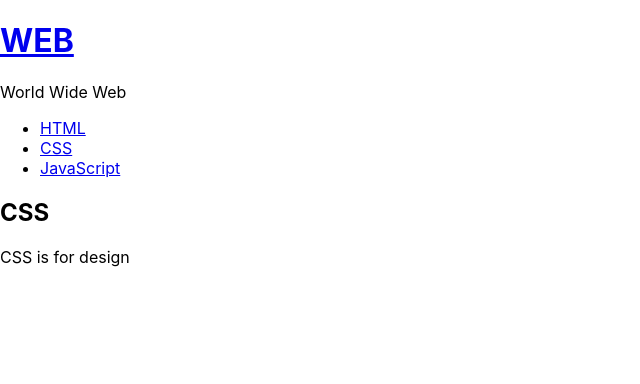
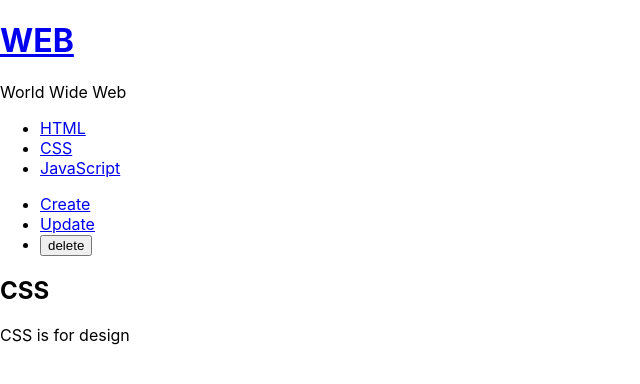
Before and after one commit to onedayz/react_practice, a React (Create React App) app: page / in a window 1280 px wide. Shown: the top 384 px of the page, without its empty margins (0-640 px from the left). Built offline with nearby package versions, Linux system fonts and the light colour scheme.

Commit message:
1. 리액트 기초의 22) 수업을 마치며까지(챕터1 끝)

```diff
--- a/src/App.js
+++ b/src/App.js
@@ -1,13 +1,17 @@
 import React, {Component} from 'react';
 import './App.css';
 import TOC from './components/TOC';
-import Content from './components/Content';
+import CreateContent from './components/CreateContent';
+import ReadContent from './components/ReadContent';
+import UpdateContent from './components/UpdateContent';
 import Subject from './components/Subject';
+import Control from './components/Control';
 
 
 class App extends Component{
     constructor(props) {
         super(props);
+        this.max_content_id = 3;
         this.state = {
             mode:'read',
             selected_content_id: 2,
@@ -24,24 +28,61 @@ class App extends Component{
         }
     }
 
-    render(){
-        console.log('App render');
-        let _title, _desc = null;
+    getReadContent(){
+        let i = 0;
+        while(i < this.state.contents.length){
+            let data = this.state.contents[i];
+            if(data.id === this.state.selected_content_id){
+                return data;
+            }
+            i++;
+        }
+    }
+    getContent(){
+        let _title, _desc, _article = null;
         if(this.state.mode === 'welcome'){
             _title = this.state.welcome.title;
             _desc = this.state.welcome.desc;
+            _article = <ReadContent title={_title} desc={_desc}/>;
         } else if(this.state.mode === 'read'){
-            let i = 0;
-            while(i < this.state.contents.length){
-                let data = this.state.contents[i];
-                if(data.id === this.state.selected_content_id){
-                    _title = this.state.contents[i].title;
-                    _desc = this.state.contents[i].desc;
-                    break;
-                }
-                i++;
-            }
+            let _content = this.getReadContent();
+            console.log('_content', _content);
+            _article = <ReadContent title={_content.title} desc={_content.desc}/>;
+        } else if(this.state.mode === 'create'){
+            _article =
+                <CreateContent onSubmit={function(_title, _desc){
+                    this.max_content_id++;
+                    let _contents = this.state.contents.concat(
+                        {id: this.max_content_id, title: _title, desc: _desc});
+                    this.setState({mode: 'read', selected_content_id: this.max_content_id, contents:_contents});
+                }.bind(this)
+                }/>;
+        } else if(this.state.mode === 'update'){
+            let _content = this.getReadContent();
+            _article =
+                <UpdateContent data={_content} onSubmit={function(_id, _title, _desc){
+                    let _contents = Array.from(this.state.contents);
+                    let i = 0;
+                    while(i < _contents.length){
+                        if(_contents[i].id === _id){
+                            _contents[i].id = _id;
+                            _contents[i].title = _title;
+                            _contents[i].desc = _desc;
+                            break;
+                        }
+                        i++;
+                    }
+                    this.setState({mode: 'read', contents:_contents});
+                }.bind(this)
+                }/>;
         }
+
+        return _article;
+    }
+
+    render(){
+        console.log('App render');
+
 
         return (
             <div className="App">
@@ -50,8 +91,29 @@ class App extends Component{
                 />
                 <TOC data={this.state.contents} onChangePage={function(id){
                     this.setState({mode:'read', selected_content_id:Number(id)})
-                }.bind(this)}></TOC>
-                <Content title={_title} desc={_desc}></Content>
+                }.bind(this)}/>
+                <Control onChangeMode={function (_mode){
+                    if(_mode === 'delete'){
+                        if(window.confirm('really?')){
+                            let _content = Array.from(this.state.contents);
+                            let i = 0;
+                            while(i < _content.length){
+                                if(_content[i].id === this.state.selected_content_id){
+                                    _content.splice(i,1);
+                                }
+                                i++;
+                            }
+                            this.setState({
+                                mode:'welcome',
+                                contents: _content
+                            })
+                            alert('deleted!');
+                        }
+                    } else{
+                        this.setState({mode:_mode});
+                    }
+                }.bind(this)}/>
+                {this.getContent()}
             </div>
         )
     }
--- /dev/null
+++ b/src/components/Control.js
@@ -0,0 +1,26 @@
+import React,{Component} from "react";
+
+class Control extends Component{
+    render(){
+        console.log('Control Render');
+
+        return (
+            <ul>
+                <li><a href="/create" onClick={function (e){
+                    e.preventDefault();
+                    this.props.onChangeMode('create');
+                }.bind(this)} >Create</a></li>
+                <li><a href="/update" onClick={function (e){
+                    e.preventDefault();
+                    this.props.onChangeMode('update');
+                }.bind(this)} >Update</a></li>
+                <li><input onClick={function(e){
+                    e.preventDefault();
+                    this.props.onChangeMode('delete');
+                }.bind(this)} type="button" value="delete"/></li>
+            </ul>
+        )
+    }
+}
+
+export default Control;
--- /dev/null
+++ b/src/components/CreateContent.js
@@ -0,0 +1,28 @@
+import React,{Component} from "react";
+
+class CreateContent extends Component{
+    render() {
+        console.log('CreateContent Render');
+
+        return(
+            <article>
+                <h2>Create</h2>
+                <form action="/create_process" method="post"
+                      onSubmit={function (e){
+                          e.preventDefault();
+                          this.props.onSubmit(
+                              e.target.title.value,
+                              e.target.desc.value
+                          );
+                      }.bind(this)}
+                >
+                    <p><input type="text" name="title" placeholder="title"/></p>
+                    <p><textarea name="desc" placeholder="description"/></p>
+                    <p><input type="submit"/></p>
+                </form>
+            </article>
+        )
+    }
+}
+
+export default CreateContent;
--- a/src/components/Content.js
+++ b/src/components/ReadContent.js
@@ -1,8 +1,8 @@
 import React,{Component} from "react";
 
-class Content extends Component{
+class ReadContent extends Component{
     render(){
-        console.log('Content render');
+        console.log('ReadContent render');
         return (
             <article>
                 <h2>{this.props.title}</h2>
@@ -12,4 +12,4 @@ class Content extends Component{
     }
 }
 
-export default Content;
+export default ReadContent;
--- a/src/components/TOC.js
+++ b/src/components/TOC.js
@@ -1,6 +1,11 @@
 import React, {Component} from "react";
 
 class TOC extends Component{
+    shouldComponentUpdate(nextProps, nextState, nextContext) {
+        console.log('===> TOC render shouldComponentUpdate', nextProps.data, this.props.data);
+        return !(nextProps.data === this.props.data);
+    }
+
     render(){
         console.log('TOC render');
         let lists =[];
--- /dev/null
+++ b/src/components/UpdateContent.js
@@ -0,0 +1,47 @@
+import React,{Component} from "react";
+
+class UpdateContent extends Component{
+    constructor(props) {
+        super(props);
+        this.state = {
+            id : this.props.data.id,
+            title : this.props.data.title,
+            desc : this.props.data.desc
+        }
+        this.inputFormHandler = this.inputFormHandler.bind(this);
+    }
+    inputFormHandler(e){
+        this.setState({[e.target.name] : e.target.value})
+    }
+    render() {
+        console.log('UpdateContent Render');
+
+        return(
+            <article>
+                <h2>Update</h2>
+                <form action="/update_process" method="post"
+                      onSubmit={function (e){
+                          e.preventDefault();
+                          this.props.onSubmit(
+                              // Number(e.target.id.value),
+                              // e.target.title.value,
+                              // e.target.desc.value
+                              this.state.id,
+                              this.state.title,
+                              this.state.desc,
+                          );
+                      }.bind(this)}
+                >
+                    <input type="hidden" name="id" value={this.state.id}/>
+                    <p><input type="text" name="title" placeholder="title" value={this.state.title}
+                        onChange={this.inputFormHandler}/></p>
+                    <p><textarea name="desc" placeholder="description" value={this.state.desc}
+                        onChange={this.inputFormHandler}/></p>
+                    <p><input type="submit"/></p>
+                </form>
+            </article>
+        )
+    }
+}
+
+export default UpdateContent;
```
